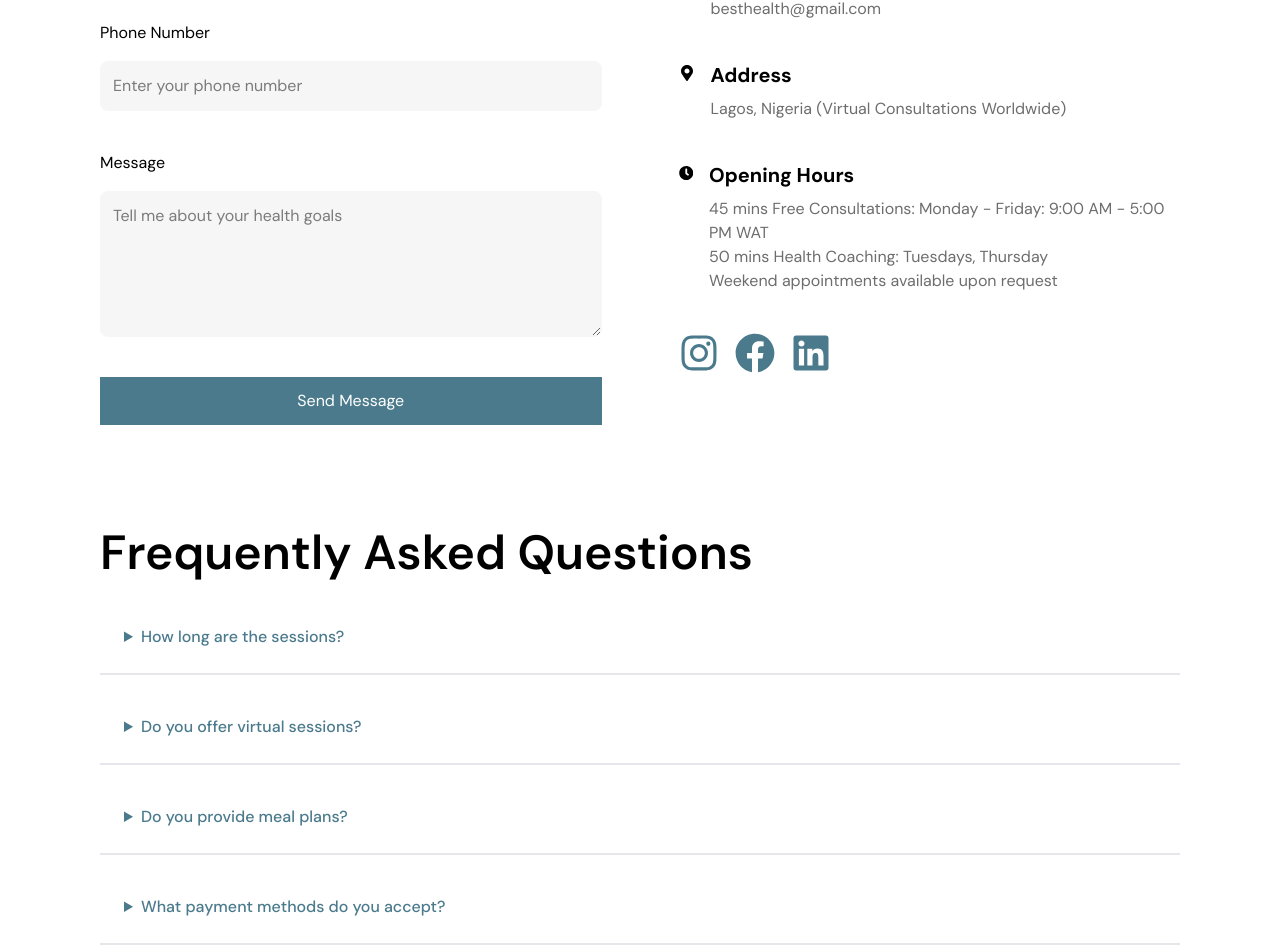
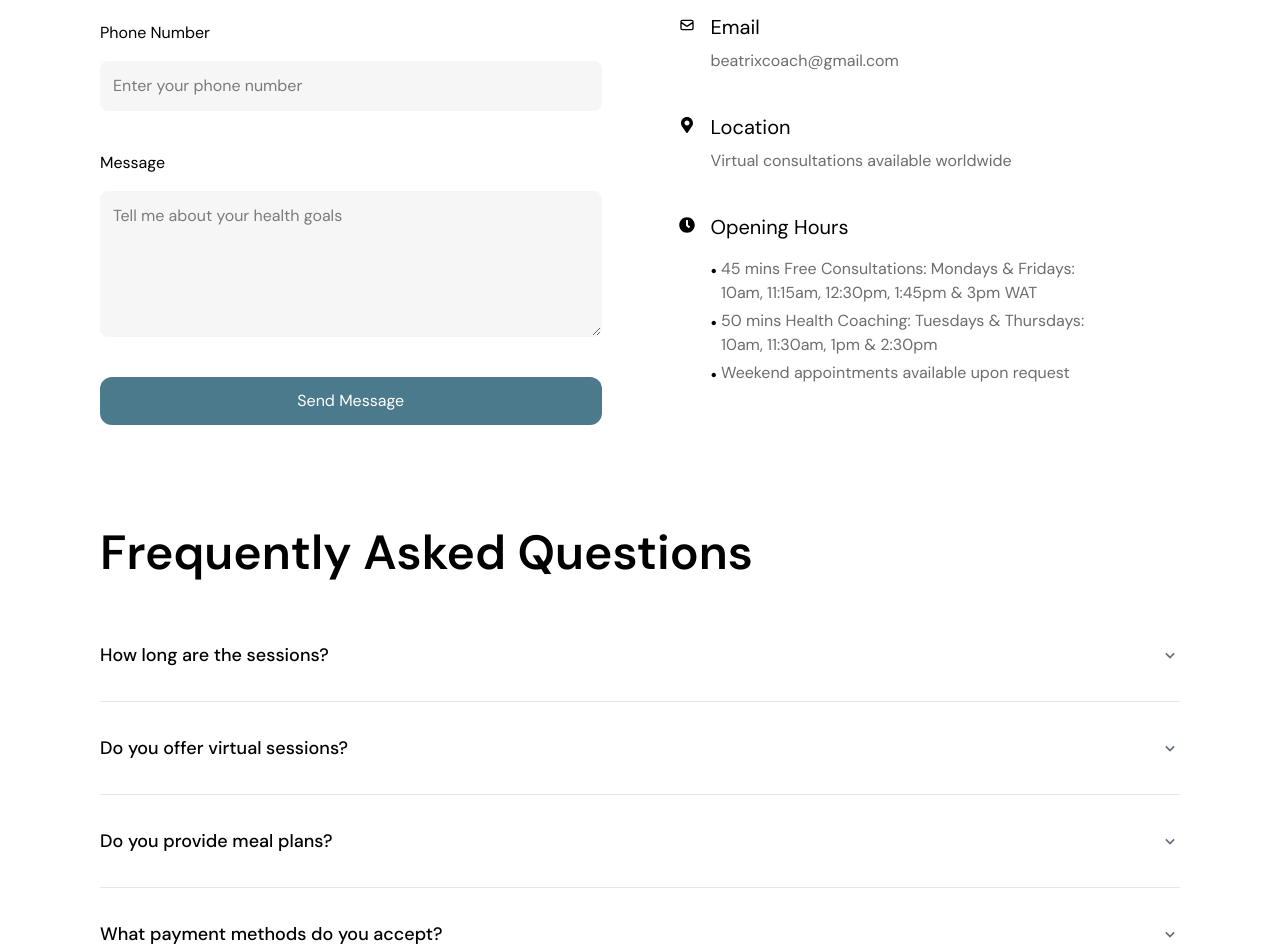
Before and after one commit to AfubeAngel/Beatrix-website, a Next.js app: page /contact in a window 1280 px wide. Shown: the part 730-1682 px from the top of the page. Built offline with nearby package versions, Linux system fonts and the light colour scheme.

Commit message:
address consultation forms

```diff
--- a/pages/components/contact/contactform.tsx
+++ b/pages/components/contact/contactform.tsx
@@ -91,7 +91,7 @@ export default function ContactForm() {
       </div>
       <button
         type="submit"
-        className="w-full bg-primary-main cursor-pointer text-white p-3 hover:bg-primary-main transition"
+        className="w-full bg-primary-main rounded-xl cursor-pointer text-white p-3 hover:bg-primary-main transition"
         disabled={loading}
       >
         {loading ? 'Sending...' : 'Send Message'}
--- a/pages/components/contact/contactinfo.tsx
+++ b/pages/components/contact/contactinfo.tsx
@@ -1,62 +1,84 @@
 import {
-  FaPhone,
-  FaEnvelope,
   FaMapMarkerAlt,
   FaFacebook,
   FaLinkedin,
   FaClock,
-  FaInstagram,
 } from "react-icons/fa";
+import { RiInstagramFill } from "react-icons/ri";
+import { FiPhone } from "react-icons/fi";
+import { HiOutlineMail } from "react-icons/hi";
 
 export default function ContactInfo() {
   return (
     <div className="space-y-10 rounded-lg">
-      <h2 className="text-[32px] lg:text-[40px] font-semibold">
-        Let’s Connect
-      </h2>
+      <div className="flex flex-col gap-4">
+        <h2 className="text-[32px] lg:text-[36px] font-semibold">
+          Let’s Connect
+        </h2>
+
+        <div className="flex item-center space-x-4 text-primary-main">
+          <RiInstagramFill className="text-[42px] cursor-pointer" />
+          <FaFacebook className="text-[40px] cursor-pointer" />
+          <FaLinkedin className="text-[40px] cursor-pointer" />
+        </div>
+      </div>
 
       <div className="flex space-x-4">
-        <FaPhone className="text-black mt-1" />
+        <FiPhone className="mt-1" />
         <div className="flex flex-col gap-2">
-          <p className="text-xl font-bold">Phone</p>
+          <p className="text-xl ">Phone</p>
           <p className="text-base text-default ">+23456768090</p>
         </div>
       </div>
 
       <div className="flex space-x-4">
-        <FaEnvelope className="text-black mt-1" />
+        <HiOutlineMail className="mt-1"/>
         <div className="flex flex-col gap-2">
-          <p className="text-xl font-bold">Email</p>
-          <p className="text-base text-default">besthealth@gmail.com</p>
+          <p className="text-xl">Email</p>
+          <p className="text-base text-default">beatrixcoach@gmail.com</p>
         </div>
       </div>
 
       <div className="flex space-x-4">
         <FaMapMarkerAlt className="text-black mt-1" />
         <div className="flex flex-col gap-2">
-          <p className="text-xl font-bold">Address</p>
-          <p className="text-base text-default ">Lagos, Nigeria (Virtual Consultations Worldwide)</p>
+          <p className="text-xl">Location</p>
+          <p className="text-base text-default ">
+            Virtual consultations available worldwide
+          </p>
         </div>
       </div>
 
       <div className="flex space-x-4">
         <FaClock className="text-black mt-1" />
-        <div className="flex flex-col gap-2">
-          <p className="text-xl font-bold">Opening Hours</p>
-          <ul>
-            <li className="text-base text-default">
-              45 mins Free Consultations: Monday - Friday: 9:00 AM - 5:00 PM WAT
-            </li>
-            <li className="text-base text-default">50 mins Health Coaching: Tuesdays, Thursday</li>
-            <li className="text-base text-default">Weekend appointments available upon request</li>
-          </ul>
+        <div className="flex flex-col gap-1">
+          <p className="text-xl mb-3">Opening Hours</p>
+
+          <div className="flex items-start gap-1">
+            <span className="text-lg text-black">•</span>
+            <p className="text-base text-default">
+              45 mins Free Consultations: Mondays & Fridays:
+              <br/>
+              <span>10am, 11:15am, 12:30pm, 1:45pm & 3pm WAT</span>
+            </p>
+          </div>
+
+          <div className="flex items-start gap-1">
+            <span className="text-lg text-black">•</span>
+            <p className="text-base text-default">
+              50 mins Health Coaching: Tuesdays & Thursdays:
+              <br/>
+              <span>10am, 11:30am, 1pm & 2:30pm</span>
+            </p>
+          </div>
+
+          <div className="flex items-start gap-1">
+            <span className="text-lg text-black">•</span>
+            <p className="text-base text-default">
+              Weekend appointments available upon request
+            </p>
+          </div>
         </div>
-      </div>
-
-      <div className="flex space-x-4 text-primary-main">
-        <FaInstagram className="text-[40px] cursor-pointer" />
-        <FaFacebook className="text-[40px] cursor-pointer" />
-        <FaLinkedin className="text-[40px] cursor-pointer" />
       </div>
     </div>
   );
--- a/pages/components/contact/faq.tsx
+++ b/pages/components/contact/faq.tsx
@@ -1,29 +1,73 @@
+import { useState } from "react";
+import { BiChevronUp, BiChevronDown } from "react-icons/bi";
+
 export default function FAQ() {
-    return (
-      <div className="mt-12 lg:mt-24 grid grid-col-1 ">
-        <h2 className="text-2xl lg:text-[48px] font-semibold">Frequently Asked Questions</h2>
+  const [openIndex, setOpenIndex] = useState<number | null>(null);
 
-        <div className="mt-4 space-y-4">
-          <details className="p-6 border-b-2 border-gray-200">
-            <summary className="cursor-pointer font-medium text-primary-main">How long are the sessions?</summary>
-            <p className="mt-2 text-gray-600">Initial consultations are 50 minutes and free of charge, allowing us to dive deep into your health goals and progress.</p>
-          </details>
+  const faqs = [
+    {
+      question: "How long are the sessions?",
+      answer:
+        "Initial consultations are 50 minutes and free of charge, allowing us to dive deep into your health goals and progress.",
+    },
+    {
+      question: "Do you offer virtual sessions?",
+      answer: "Yes! We offer worldwide virtual consultations.",
+    },
+    {
+      question: "Do you provide meal plans?",
+      answer: "Yes, we customize meal plans based on your needs.",
+    },
+    {
+      question: "What payment methods do you accept?",
+      answer: "We offer plans based on your budget and health needs.",
+    },
+  ];
 
-          <details className="p-6 border-b-2 border-gray-200">
-            <summary className="cursor-pointer font-medium text-primary-main">Do you offer virtual sessions?</summary>
-            <p className="mt-2 text-gray-600">Yes! We offer worldwide virtual consultations.</p>
-          </details>
+  const toggle = (index: number) => {
+    setOpenIndex(openIndex === index ? null : index);
+  };
 
-          <details className="p-6 border-b-2 border-gray-200">
-            <summary className="cursor-pointer font-medium text-primary-main">Do you provide meal plans?</summary>
-            <p className="mt-2 text-gray-600">Yes, we customize meal plans based on your needs.</p>
-          </details>
+  return (
+    <div className="mt-12 lg:mt-24">
+      <h2 className="text-2xl lg:text-[48px] font-semibold mb-6">
+        Frequently Asked Questions
+      </h2>
 
-          <details className="p-6 border-b-2 border-gray-200">
-            <summary className="cursor-pointer font-medium text-primary-main">What payment methods do you accept?</summary>
-            <p className="mt-2 text-gray-600">We offer plans based on your budget and health needs.</p>
-          </details>
-        </div>
+      <div className="divide-y divide-gray-200">
+        {faqs.map((faq, index) => (
+          <div
+            key={index}
+            className="py-4 cursor-pointer transition-all duration-200"
+          >
+            <div
+              className="flex justify-between items-center py-4"
+              onClick={() => toggle(index)}
+            >
+              <h3
+                className={`text-lg font-medium transition-colors duration-200 ${
+                  openIndex === index ? "text-[#4A7A8C]" : "text-black"
+                }`}
+              >
+                {faq.question}
+              </h3>
+              {openIndex === index ? (
+                <BiChevronUp className="text-gray-500 w-5 h-5" />
+              ) : (
+                <BiChevronDown className="text-gray-500 w-5 h-5" />
+              )}
+            </div>
+
+            <div
+              className={`overflow-hidden transition-all duration-300 ${
+                openIndex === index ? "max-h-40 opacity-100" : "max-h-0 opacity-0"
+              }`}
+            >
+              <p className="text-gray-600 text-base pb-4">{faq.answer}</p>
+            </div>
+          </div>
+        ))}
       </div>
-    );
-  }
+    </div>
+  );
+}
--- a/pages/consultation.tsx
+++ b/pages/consultation.tsx
@@ -8,100 +8,45 @@ export default function Consultation() {
   return (
     <>
       <Navbar />
-      <section className=" mt-8 lg:mt-[85px] mx-auto px-4 lg:px-[100px]">
+      <section className=" mt-8  mx-auto px-4 lg:px-[120px]">
         <div className="flex flex-col items-center gap-4">
-        <h2 className="text-[36px] lg:text-[64px] font-semibold text-center leading-18 max-w-3xl">
-          Book your Health Consultation
+          <h2 className="text-[36px] lg:text-[64px] tracking-tighter font-semibold text-center leading-18 ">
+            Book Your Health Consultation
           </h2>
           <p className="text-center text-gray-600 mb-[37px] ">
-Please select the type of consultation you need and then fill out the right health assessment form
+            Please select the type of consultation you need and then fill out
+            the right health assessment form
           </p>
         </div>
 
         {/* Consultation Cards */}
         <section className="flex flex-col gap-10 mb-20 ">
-        {/* <div className="flex flex-col gap-5 ">
-            <h3 className="text-2xl lg:text-4xl font-semibold">Consultation forms</h3>
-            <p className="text-default ">Start your wellness journey by selecting the appropriate consultation and completing your personalized health assessment. All of your information will remain confidential between you and the Health Coach</p>
-        </div> */}
           <div className="grid md:grid-cols-2 gap-6">
-          <div className="bg-white p-6 rounded-lg ">
+            <div className="bg-white p-6 lg:p-10 rounded-lg shadow-lg border-1 border-gray-100 max-w-[600px] h-[280px] ">
               <h3 className="text-xl font-semibold">First-time consultation</h3>
               <p className="text-gray-600 mt-2">
-For new clients starting their wellness journey or addressing a new health goal
+                For new clients starting their wellness journey or addressing a
+                new health goal
               </p>
               <button className="mt-10 cursor-pointer bg-primary-main text-white px-4 py-2 rounded-[10px] hover:bg-green-700">
-              <Link href="/firstconsultation">
-              Book consultation
-              </Link>
+                <Link href="/firstconsultation">Book consultation</Link>
               </button>
             </div>
 
-          <div className="bg-white p-6 rounded-lg">
+            <div className="bg-white p-6 rounded-lg shadow-lg border-1 border-gray-100 max-w-[600px] h-[280px]">
               <h3 className="text-xl font-semibold">
                 Follow-Up Consultation (Revisit)
               </h3>
               <p className="text-gray-600 mt-2">
-For existing clients to review progress, adjust plans, and continue your wellness journey
+                For existing clients to review progress, adjust plans, and
+                continue your wellness journey
               </p>
               <button className="mt-10 cursor-pointer bg-primary-main text-white px-4 py-2 rounded-[10px] hover:bg-green-700">
-              <Link href="/followup">
-              Schedule follow-up consultation
-              </Link>
+                <Link href="/followup">Schedule follow-up consultation</Link>
               </button>
             </div>
           </div>
         </section>
-
-        {/* health assessment Cards */}
-        {/* <section className="flex flex-col gap-10 ">
-        <div className="flex flex-col gap-5">
-            <h3 className="text-2xl lg:text-4xl font-semibold">Health Assessment Forms</h3>
-            <p className="text-default">Complete the appropriate assessment before your coaching session for personalized guidance.
-            All of your information will remain confidential between you and the Health Coach</p>
-        </div>
-        <div className="grid md:grid-cols-2 gap-6">
-          <div className="bg-gray-100 p-6 rounded-lg ">
-            <h3 className="text-xl font-semibold">Women’s Health Form</h3>
-            <p className="text-gray-600 mt-2">
-            Comprehensive questionnaire covering nutritional needs, health history, and women-specific wellness
-            </p>
-            <button className="mt-10 bg-primary-main text-white px-4 py-2 rounded-[10px] hover:bg-green-700">
-            <Link href="/womenhealth">
-            Complete assessment form
-            </Link>
-            </button>
-          </div>
-
-          <div className="bg-gray-100 p-6 rounded-lg ">
-            <h3 className="text-xl font-semibold">
-            Men’s Health Form
-            </h3>
-            <p className="text-gray-600 mt-2">
-            Comprehensive questionnaire covering nutritional needs, health history, and men-specific wellness
-            </p>
-            <button className="mt-10 bg-primary-main text-white px-4 py-2 rounded-[10px] hover:bg-green-700">
-            <Link href="/menhealth">
-            Complete assessment form
-            </Link>
-            </button>
-          </div>
-        </div>
-        </section> */}
-
-      {/* <div className="container mt-8 lg:mt-[85px] max-w-7xl mx-auto">
-        <div className="flex flex-col mx-auto gap-4 mb-10 lg:mb-[100px] max-w-2xl ">
-        <h1 className="text-center text-4xl lg:text-[64px] font-semibold">Get in touch</h1>
-        <p className="text-center text-base text-gray-500 tracking-wide">
-          Have questions about your wellness journey? I’m here to help you make
-          the first step towards a healthier, more balanced life.
-        </p>
-        </div> */}
-
-        {/* <div className="grid grid-cols-1 md:grid-cols-2 gap-8">
-          <ContactForm />
-          <ContactInfo />
-        </div> */}
 
         <FAQ />
         {/* </div> */}
--- a/pages/firstconsultation.tsx
+++ b/pages/firstconsultation.tsx
@@ -8,7 +8,7 @@ export default function Consultation() {
   return (
     <>
       <Navbar />
-      <section className=" mt-8 lg:mt-[85px] mx-auto px-4 lg:px-[100px]">
+      <section className=" mt-8 lg:mt-[85px] mx-auto px-4 lg:px-[120px]">
         <div className="flex flex-col items-center gap-4">
           <h2 className="text-[36px] lg:text-[64px] font-semibold text-center leading-18 max-w-3xl">
             First-time consultation
@@ -23,7 +23,7 @@ export default function Consultation() {
         {/* Consultation Cards */}
         <section className="flex flex-col gap-10 mb-20 ">
           <div className="grid md:grid-cols-2 gap-6">
-            <div className="bg-white p-6 rounded-lg ">
+            <div className="bg-white p-6 lg:p-10 rounded-lg shadow-lg border-1 border-gray-100 max-w-[600px] h-[280px] ">
               <h3 className="text-xl font-semibold">Women’s Health Form</h3>
               <p className="text-gray-600 mt-2">
                 Comprehensive questionnaire covering nutritional needs, health
@@ -34,7 +34,7 @@ export default function Consultation() {
               </button>
             </div>
 
-          <div className=" p-6 rounded-lg ">
+          <div className="bg-white p-6 lg:p-10 rounded-lg shadow-lg border-1 border-gray-100 max-w-[600px] h-[280px] ">
             <h3 className="text-xl font-semibold">Men’s Health Form</h3>
             <p className="text-gray-600 mt-2">
               Comprehensive questionnaire covering nutritional needs, health
@@ -47,7 +47,7 @@ export default function Consultation() {
           </div>
         </section>
 
-        <div className="bg-white p-6 rounded-lg mb-[200px]">
+        <div className="bg-white p-6 rounded-lg mb-[200px] lg:p-10 shadow-lg border-1 border-gray-100 w-full h-[280px]">
           <h3 className="text-xl font-semibold">
             Follow-Up Consultation (Revisit)
           </h3>
--- a/styles/globals.css
+++ b/styles/globals.css
@@ -17,7 +17,8 @@
 
 body {
 
-  background-color: "#FAFAFA";
+  /* background-color: "#FAFAFA"; */
+  background-color: "#EFEFEF";
   font-family: var(--font-dm-sans);
 }
 
```
Lines whose indentation alone changed are shown as unchanged.
